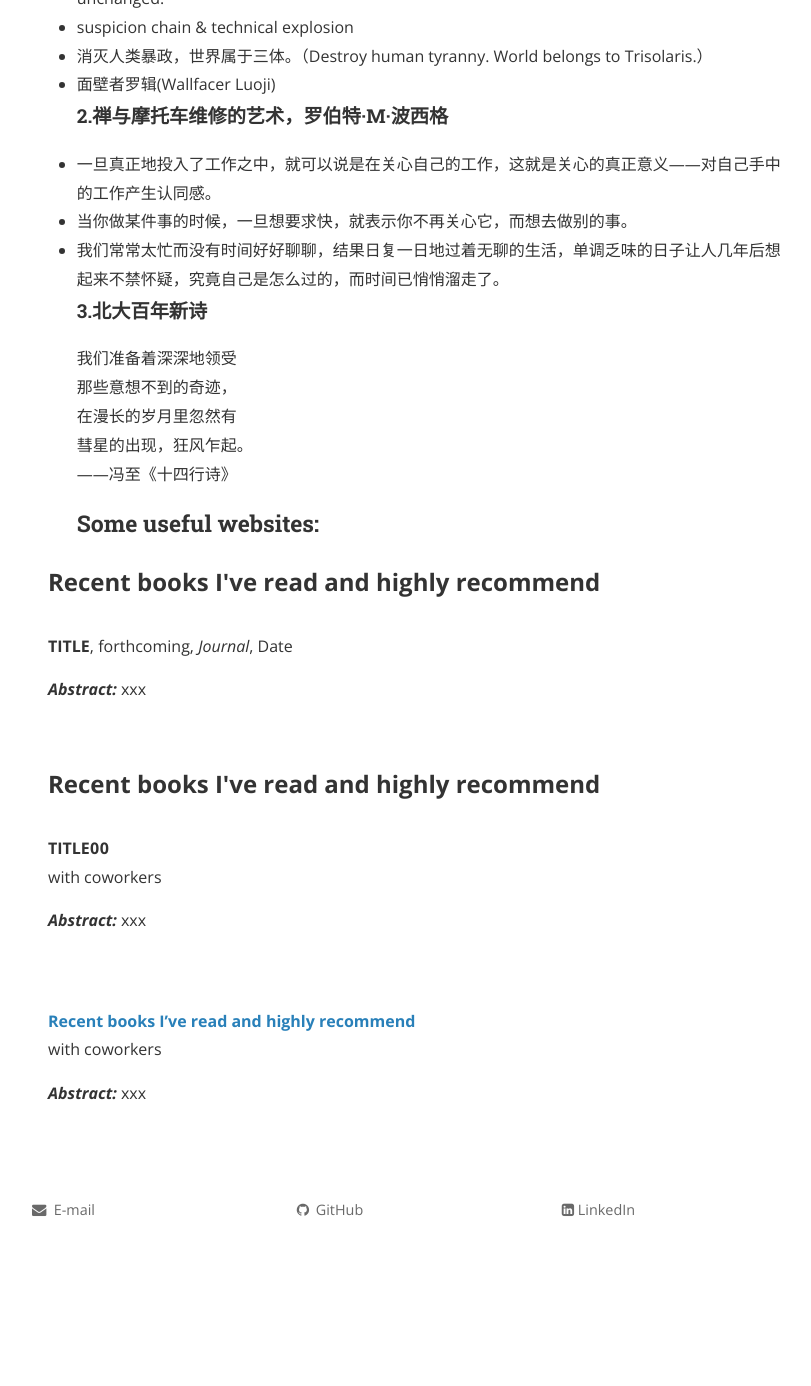
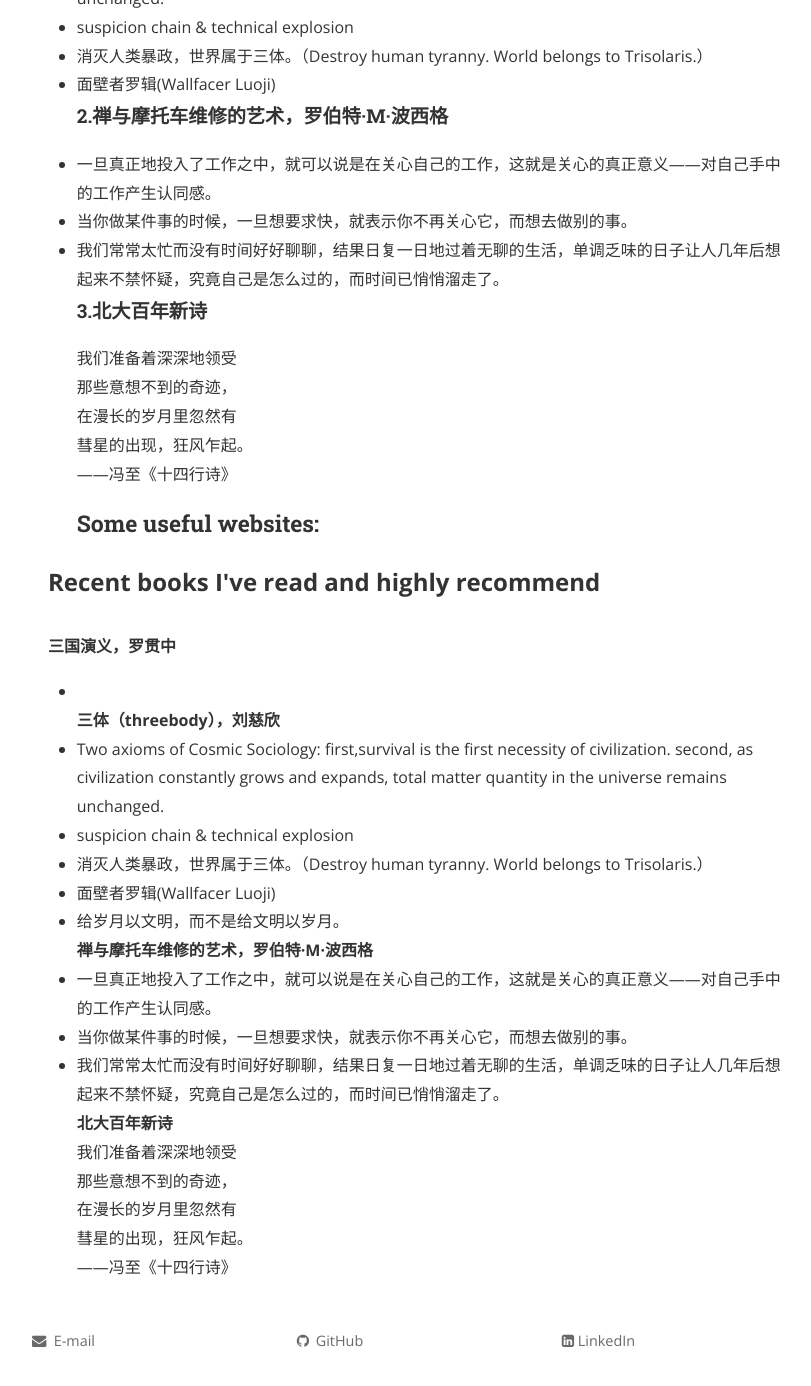
Before and after one commit to Yunga-Wu/Yunga-Wu.github.io, a Jekyll site: the page built from about.md, in a window 1280 px wide and 1400 px high, scrolled down 495 px. Shown: the top 1386 px of the window, without its empty margins (224-1035 px from the left). Built offline with Jekyll 4.4.1, drawn with Linux system fonts in a browser that asks for light colours; nearby versions of some CDN libraries; comment, search, counter and statistics services are not loaded; a style sheet for code colours, icons or effects is not loaded; before the commit the page ends 1764 px from its top, so only the background shows below that.

Commit message:
Update about.md

```diff
--- a/about.md
+++ b/about.md
@@ -25,12 +25,25 @@
 ### Some useful websites:
 
 <font size="+2"><strong>Recent books I've read and highly recommend</strong></font><br>
-<strong>TITLE</strong>, forthcoming, <i>Journal</i>, Date<br>
-<p style="text-align:justify"><b><i>Abstract: </i></b>xxx</p>
+<strong>三国演义，罗贯中</strong><br>
+*
 <br>
-<font size="+2"><strong>Recent books I've read and highly recommend</strong></font><br>
-<strong>TITLE00</strong><br>with coworkers<br>
-<p style="text-align:justify"><b><i>Abstract: </i></b>xxx</p><br>
+<strong>三体（threebody），刘慈欣</strong><br>
+* Two axioms of Cosmic Sociology: first,survival is the first necessity of civilization. second, as civilization constantly grows and expands, total matter quantity in the universe remains unchanged.
+* suspicion chain & technical explosion
+* 消灭人类暴政，世界属于三体。（Destroy human tyranny. World belongs to Trisolaris.）
+* 面壁者罗辑(Wallfacer Luoji)
+* 给岁月以文明，而不是给文明以岁月。
 <br>
-<strong><a href="paperLink">Recent books I've read and highly recommend</a></strong><br>with coworkers<br>
-<p style="text-align:justify"><b><i>Abstract: </i></b>xxx</p><br>
+<strong>禅与摩托车维修的艺术，罗伯特·M·波西格</strong><br>
+* 一旦真正地投入了工作之中，就可以说是在关心自己的工作，这就是关心的真正意义——对自己手中的工作产生认同感。
+* 当你做某件事的时候，一旦想要求快，就表示你不再关心它，而想去做别的事。
+* 我们常常太忙而没有时间好好聊聊，结果日复一日地过着无聊的生活，单调乏味的日子让人几年后想起来不禁怀疑，究竟自己是怎么过的，而时间已悄悄溜走了。
+<br>
+<strong>北大百年新诗</strong><br>
+我们准备着深深地领受
+那些意想不到的奇迹，
+在漫长的岁月里忽然有
+彗星的出现，狂风乍起。
+——冯至《十四行诗》
+<br>
```
